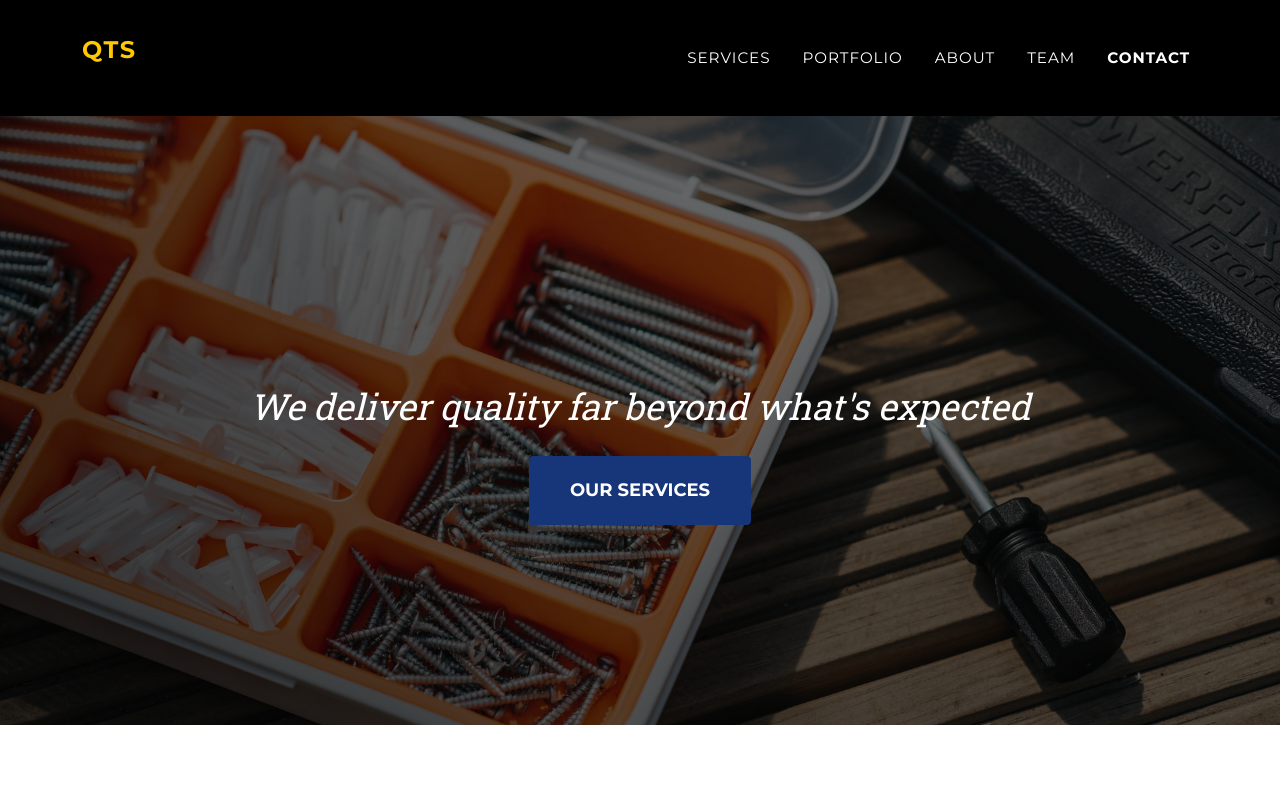
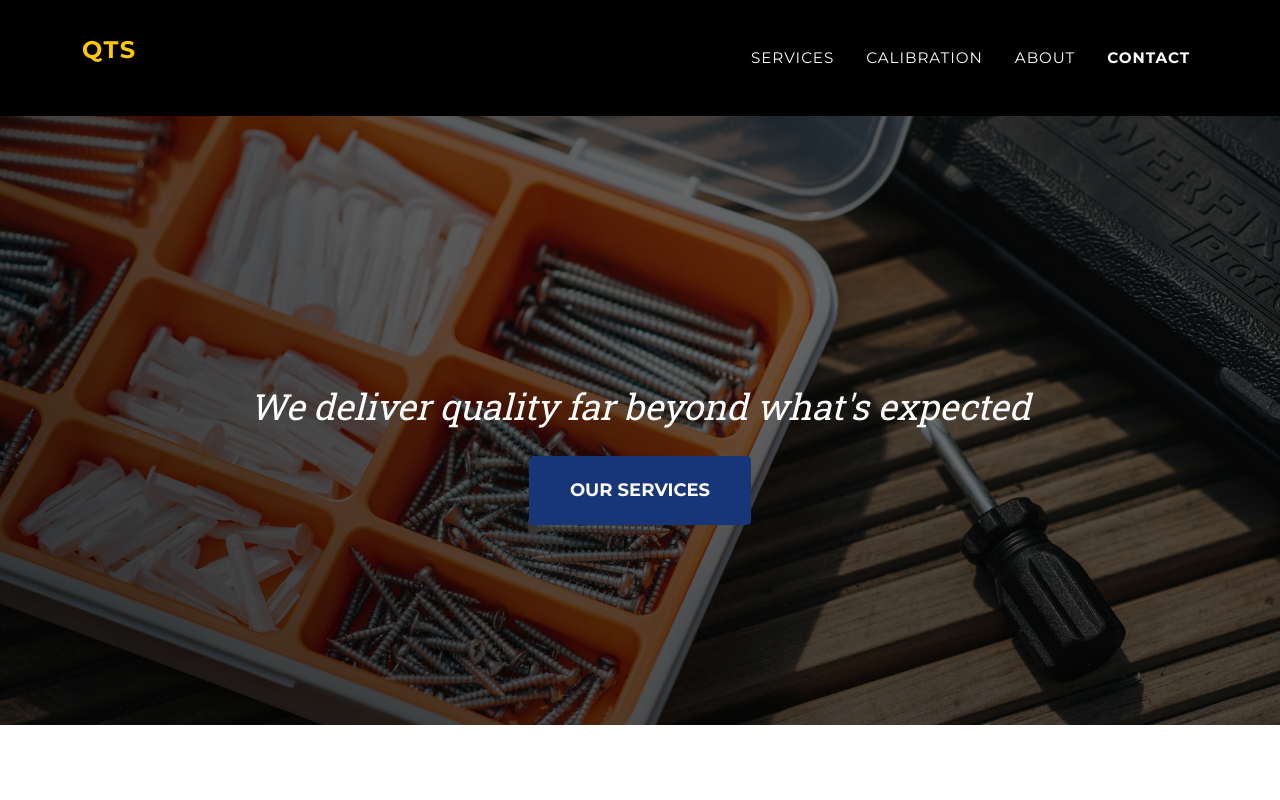
Before and after one commit to thanveershah/Quality-Adith, a plain HTML site: page index.html in a window 1280 px wide. Shown: the top 800 px of the page. Drawn offline with nearby package versions, Linux system fonts and the light colour scheme.

Commit message:
Change navbar

```diff
--- a/index.html
+++ b/index.html
@@ -58,9 +58,8 @@
             <div class="collapse navbar-collapse" id="navbarResponsive">
                <ul class="navbar-nav text-uppercase ms-auto py-4 py-lg-0">
                   <li class="nav-item"><a class="nav-link" href="#services">Services</a></li>
-                  <li class="nav-item"><a class="nav-link" href="#portfolio">Portfolio</a></li>
+                  <li class="nav-item"><a class="nav-link" href="#portfolio">CALIBRATION</a></li>
                   <li class="nav-item"><a class="nav-link" href="#about">About</a></li>
-                  <li class="nav-item"><a class="nav-link" href="#team">Team</a></li>
                   <li class="nav-item"><a class="nav-link" href="#contact">Contact</a></li>
                </ul>
             </div>
```
